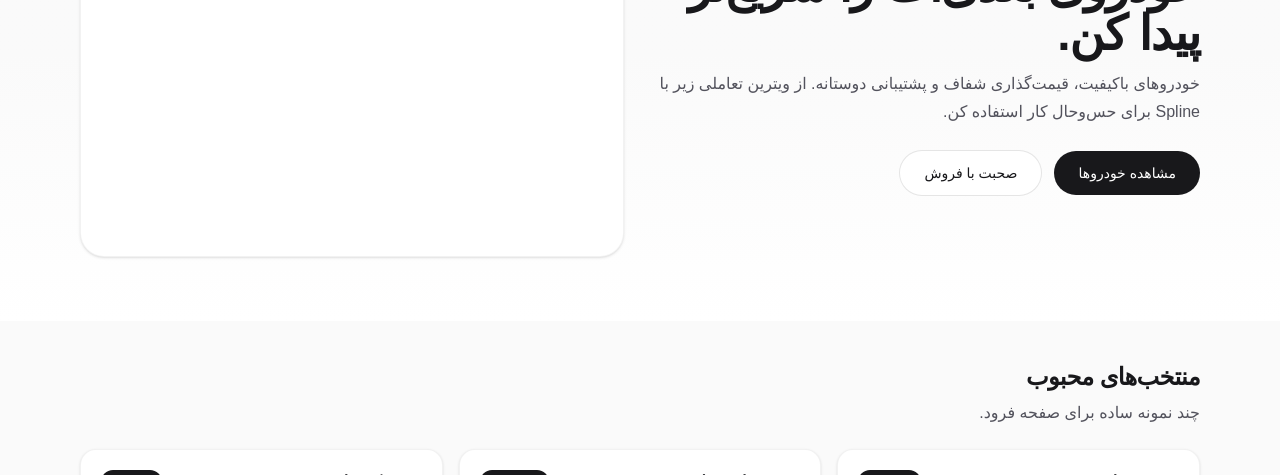
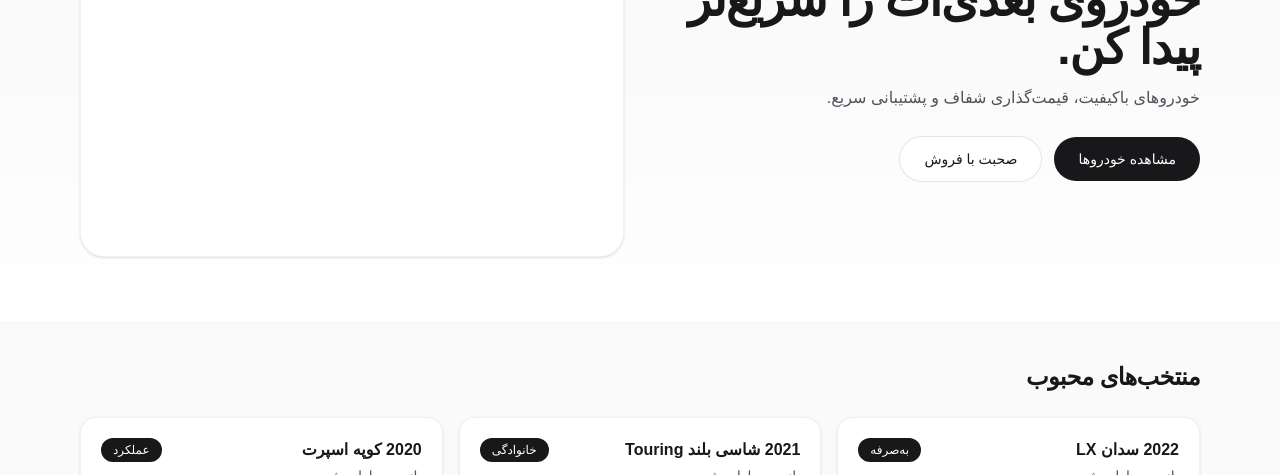
Before and after one commit to Aamirmahdiy/3D-car-selling-website, a Next.js app: page / in a window 1280 px wide. Shown: the part 277-752 px from the top of the page. Built offline with nearby package versions, Linux system fonts and the light colour scheme.

Commit message:
Landing page v1 before rfarsii

```diff
--- a/app/page.tsx
+++ b/app/page.tsx
@@ -51,8 +51,7 @@ export default function Home() {
               </h1>
 
               <p className="mt-3 max-w-xl text-base leading-7 text-zinc-600 dark:text-zinc-300">
-                خودروهای باکیفیت، قیمت‌گذاری شفاف و پشتیبانی دوستانه. از ویترین تعاملی زیر با Spline
-                برای حس‌و‌حال کار استفاده کن.
+                خودروهای باکیفیت، قیمت‌گذاری شفاف و پشتیبانی سریع.
               </p>
 
               <div className="mt-6 flex flex-col gap-3 sm:flex-row sm:items-center">
@@ -85,7 +84,7 @@ export default function Home() {
         {/* Cars */}
         <section id="cars" className="mx-auto w-full max-w-6xl px-4 py-10">
           <h2 className="text-2xl font-semibold tracking-tight">منتخب‌های محبوب</h2>
-          <p className="mt-2 text-zinc-600 dark:text-zinc-300">چند نمونه ساده برای صفحه فرود.</p>
+          <p className="mt-2 text-zinc-600 dark:text-zinc-300"> </p>
 
           <div className="mt-6 grid gap-4 sm:grid-cols-2 lg:grid-cols-3">
             {[
@@ -137,7 +136,7 @@ export default function Home() {
             <div className="mt-6 grid gap-4 md:grid-cols-3">
               {[
                 {
-                  title: "قیمت‌گذاری شفاف",
+                  title: " بهترین قیمت‌",
                   desc: "بدون غافلگیری—از همان پیام اول عددهای روشن.",
                   icon: "💳",
                 },
```
